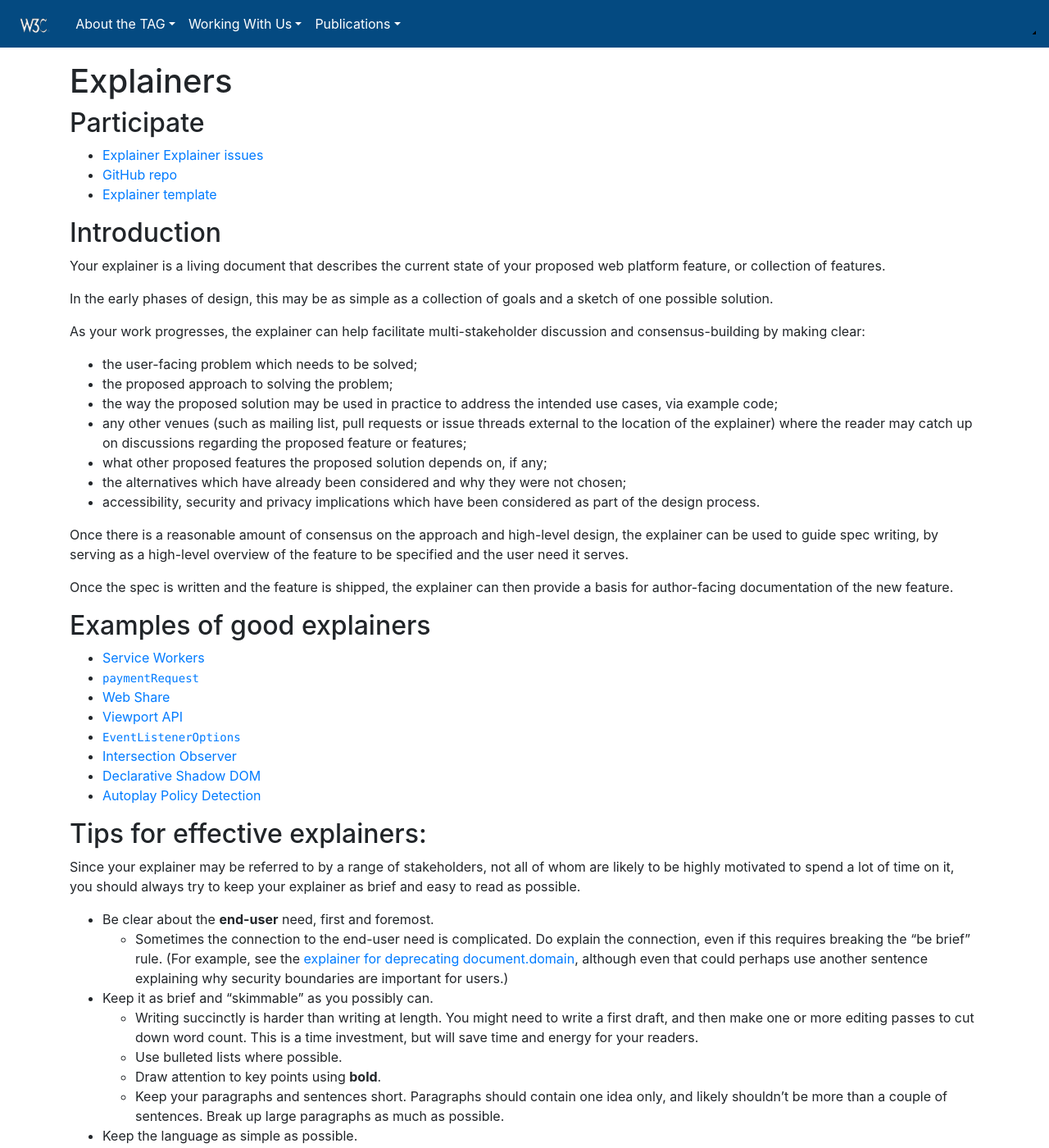
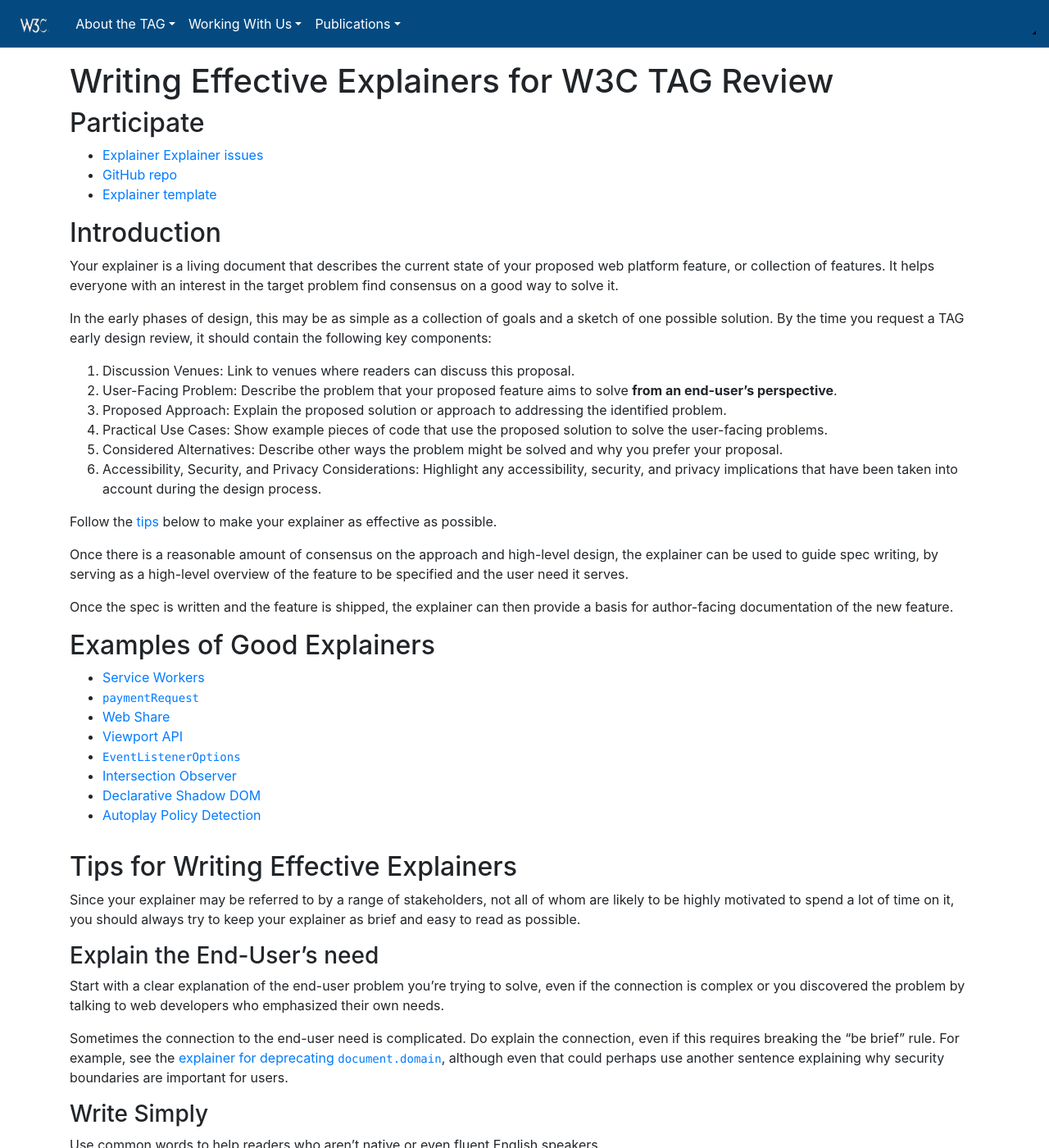
Before and after one commit to w3ctag/tag.w3.org, a Jekyll site: the page built from explainers/index.md, in a window 1280 px wide and 1400 px high. Shown: the whole window at 82% size. Built offline with Jekyll 4.4.1, drawn with Linux system fonts in a browser that asks for light colours; nearby versions of some CDN libraries; library files that are not in the unit come from our copies; some of the changed text lies outside the part shown.

Commit message:
Reorganize the Explainer Explainer, take 2 (#57)
Co-authored-by: Daniel Appelquist <dan@torgo.com>
Co-authored-by: Lea Verou <lea@verou.me>

```diff
--- a/explainers/index.md
+++ b/explainers/index.md
@@ -1,9 +1,10 @@
 ---
 layout: page
-title: Explainers
+title: Writing Effective Explainers for W3C TAG Review
 ---
 
 ## Participate
+
 - [Explainer Explainer issues](https://github.com/w3ctag/tag.w3.org/labels/explainer%20explainer)
 - [GitHub
   repo](https://github.com/w3ctag/tag.w3.org/blob/main/explainers/index.md)
@@ -13,18 +14,27 @@
 ## Introduction
 
 Your explainer is a living document that describes the current state of your proposed web platform feature, or collection of features.
+It helps everyone with an interest in the target problem find consensus on a good way to solve it.
 
 In the early phases of design, this may be as simple as a collection of goals and a sketch of one possible solution.
+By the time you request a TAG early design review,
+it should contain the following key components:
 
-As your work progresses, the explainer can help facilitate multi-stakeholder discussion and consensus-building by making clear:
+1. Discussion Venues:
+   Link to venues where readers can discuss this proposal.
+1. User-Facing Problem:
+   Describe the problem that your proposed feature aims to solve **from an end-user's perspective**.
+1. Proposed Approach:
+   Explain the proposed solution or approach to addressing the identified problem.
+1. Practical Use Cases:
+   Show example pieces of code that use the proposed solution to solve the user-facing problems.
+1. Considered Alternatives:
+   Describe other ways the problem might be solved and why you prefer your proposal.
+1. Accessibility, Security, and Privacy Considerations:
+   Highlight any accessibility, security, and privacy implications that have been taken into account
+   during the design process.
 
-- the user-facing problem which needs to be solved;
-- the proposed approach to solving the problem;
-- the way the proposed solution may be used in practice to address the intended use cases, via example code;
-- any other venues (such as mailing list, pull requests or issue threads external to the location of the explainer) where the reader may catch up on discussions regarding the proposed feature or features;
-- what other proposed features the proposed solution depends on, if any;
-- the alternatives which have already been considered and why they were not chosen;
-- accessibility, security and privacy implications which have been considered as part of the design process.
+Follow the [tips](#tips) below to make your explainer as effective as possible.
 
 Once there is a reasonable amount of consensus on the approach and high-level design,
 the explainer can be used to guide spec writing,
@@ -33,7 +43,7 @@
 Once the spec is written and the feature is shipped,
 the explainer can then provide a basis for author-facing documentation of the new feature.
 
-## Examples of good explainers
+## Examples of Good Explainers
 
 - [Service Workers](https://github.com/w3c/ServiceWorker/blob/master/explainer.md)
 - [`paymentRequest`](https://github.com/zkoch/paymentrequest/blob/gh-pages/docs/explainer.md)
@@ -44,30 +54,69 @@
 - [Declarative Shadow DOM](https://github.com/mfreed7/declarative-shadow-dom/blob/master/README.md)
 - [Autoplay Policy Detection](https://github.com/w3c/autoplay/blob/main/README.md)
 
-## Tips for effective explainers:
+<a id="tips"></a>
+## Tips for Writing Effective Explainers
 
 Since your explainer may be referred to by a range of stakeholders,
 not all of whom are likely to be highly motivated to spend a lot of time on it,
 you should always try to keep your explainer as brief and easy to read as possible.
 
-- Be clear about the **end-user** need, first and foremost.
-  - Sometimes the connection to the end-user need is complicated.  Do explain the connection, even if this requires breaking the "be brief" rule.  (For example, see the [explainer for deprecating document.domain](https://github.com/mikewest/deprecating-document-domain/#a-problem), although even that could perhaps use another sentence explaining why security boundaries are important for users.)
-- Keep it as brief and "skimmable" as you possibly can.
-  - Writing succinctly is harder than writing at length. You might need to write a first draft, and then make one or more editing passes to cut down word count. This is a time investment, but will save time and energy for your readers.
-  - Use bulleted lists where possible.
-  - Draw attention to key points using **bold**.
-  - Keep your paragraphs and sentences short. Paragraphs should contain one idea only, and likely shouldn't be more than a couple of sentences. Break up large paragraphs as much as possible.
-- Keep the language as simple as possible.
-  - Not all readers will always be fluent English speakers.
-  - Even if they are, they may be reading your explainer while doing three other things, with a headache and a looming deadline.
-  - Be kind to your readers, since you probably want them to be kind to you.
-- Wherever possible, use code examples rather than prose to "show" rather than "tell" your design.
-- If you can and if it serves the document, be generous with diagrams.
-  - A picture is, for most readers, much easier to process than a slab of text.
-  - Always provide text alternatives for readers who may not be able to see images.
-    - Simpler images may be described via an [image alt](https://webaim.org/techniques/alttext/#complex).
-    - More complex images may require a longer description in the form of a footnote or appendix to the document, linked immediately after the image, with a back-link to return to the section containing the image.
-- Help the reader understand which parts of your explainer describe the Web as it is today and which parts of the explainer describe what you are proposing to change.  Explainers often need to explain things about the Web today to give context for the proposal.  A reader who doesn't already know the details should be able to distinguish the context from the proposed changes.
-- As your design evolves, keep track of and make a note of alternatives which have been considered, and your reasons for not choosing them.
-  - You undoubtedly had reasons not to choose those alternatives, but reviewers and other stakeholders may not have that context. Avoid redundant "what about [already-ruled out alternative]" type questions by explaining why those alternatives were ruled out.
-  - Direct readers to the appropriate participation forums, issue tracker, etc.
+### Explain the End-User's need
+
+Start with a clear explanation of the end-user problem you're trying to solve,
+even if the connection is complex or
+you discovered the problem by talking to web developers who emphasized their own needs.
+
+Sometimes the connection to the end-user need is complicated.
+Do explain the connection,
+even if this requires breaking the “be brief” rule.
+For example, see the
+[explainer for deprecating `document.domain`](https://github.com/mikewest/deprecating-document-domain/#a-problem),
+although even that could perhaps use another sentence
+explaining why security boundaries are important for users.
+
+### Write Simply
+
+Use common words to help readers who aren't native or even fluent English speakers.
+
+Be concise.
+
+Expect readers to skim.
+They may be doing three other things, with a headache and a looming deadline,
+and you don't want them to miss your points.
+
+- Use **bold** to draw readers' eyes to the most important points.
+  (And _italics_ for intra-sentence emphasis.)
+- Use bulleted or ordered lists when listing things.
+- Keep your paragraphs and sentences short. Paragraphs should contain one idea only, and likely shouldn't be more than a couple of sentences. Break up large paragraphs as much as possible.
+
+Writing succinctly is harder than writing at length.
+You might need to write a first draft,
+and then make one or more editing passes to cut down word count.
+This is a time investment but will save time and energy for your readers.
+
+### Describe Your Proposal Clearly
+
+Wherever possible, use code examples rather than prose to “show” rather than “tell” your design.
+
+Use diagrams to aid understanding.
+A picture is, for most readers, much easier to process than a slab of text.
+
+Always provide text alternatives for readers who may not be able to see images.
+
+- Simpler images may be described via an [image alt](https://webaim.org/techniques/alttext/#complex).
+- More complex images may require a longer description in the form of a footnote or appendix to the document, linked immediately after the image, with a back-link to return to the section containing the image.
+
+Help the reader understand which parts of your explainer describe the Web as it is today and which parts of the explainer describe what you are proposing to change.  Explainers often need to explain things about the Web today to give context for the proposal.  A reader who doesn't already know the details should be able to distinguish the context from the proposed changes.
+
+If your proposed design depends on other non-consensus features, list them.
+
+### Show the Alternatives That You Considered
+
+As your design evolves, keep track of and make a note of alternatives which have been considered, and your reasons for not choosing them.
+
+You undoubtedly had reasons not to choose those alternatives, but reviewers and other stakeholders may not have that context. Avoid redundant "what about [already-ruled out alternative]" type questions by explaining why those alternatives were ruled out.
+
+----
+
+By following these guidelines, you can create clear, concise, and accessible explainers that effectively communicate your proposed web standards specifications for W3C TAG review.
```
